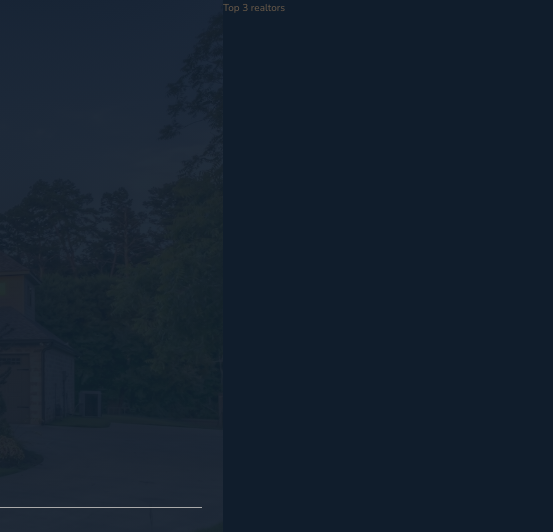
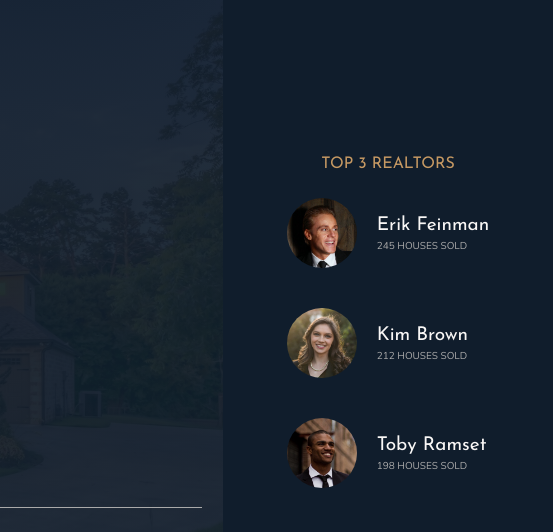
Before and after one commit to VilislavAngelov/NexterProject, a website: page index.html in a window 1280 px wide. Shown: the top 532 px of the page, 727-1280 px from the left. Drawn offline with nearby package versions, Linux system fonts and the light colour scheme.

Commit message:
Did the realtors section

```diff
--- a/index.html
+++ b/index.html
@@ -31,7 +31,26 @@
         </header>
 
         <div class="realtors">
-            Top 3 realtors
+            <h3 class="heading-3">Top 3 Realtors</h3>
+            <div class="realtors__list">
+                <img src="img/realtor-1.jpeg" alt="Realtor 1" class="realtors__img">
+                <div class="realtors__details">
+                    <h4 class="heading-4 heading-4--light">Erik Feinman</h4>
+                    <p class="realtors__sold">245 houses sold</p>
+                </div>
+
+                <img src="img/realtor-2.jpeg" alt="Realtor 2" class="realtors__img">
+                <div class="realtors__details">
+                    <h4 class="heading-4 heading-4--light">Kim Brown</h4>
+                    <p class="realtors__sold">212 houses sold</p>
+                </div>
+
+                <img src="img/realtor-3.jpeg" alt="Realtor 3" class="realtors__img">
+                <div class="realtors__details">
+                    <h4 class="heading-4 heading-4--light">Toby Ramset</h4>
+                    <p class="realtors__sold">198 houses sold</p>
+                </div>
+            </div>
         </div>
 
         <section class="features">
--- a/sass/_realtors.scss
+++ b/sass/_realtors.scss
@@ -1,4 +1,30 @@
 .realtors {
     background-color: $color-secondary;
     grid-column: col-start 7 / full-end;
+    padding: 3rem;
+    display: grid;
+    align-content: center;
+    justify-content: center;
+    grid-row-gap: 2rem;
+    justify-items: center;
+
+    &__list {
+        display: grid;
+        grid-template-columns: min-content max-content;
+        grid-column-gap: 2rem;
+        grid-row-gap: 5vh;
+        align-items: center;
+    }
+
+    &__img {
+        width: 7rem;
+        border-radius: 50%;
+        display: block;
+    }
+
+    &__sold {
+        text-transform: uppercase;
+        color: $color-grey-light-2;
+        margin-top: -3px;
+    }
 }
```
Also changed, not shown: css/style.css.
